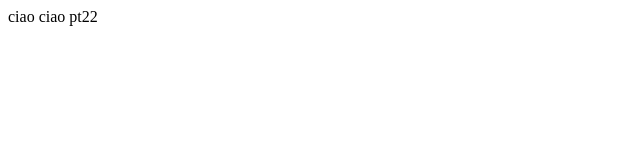
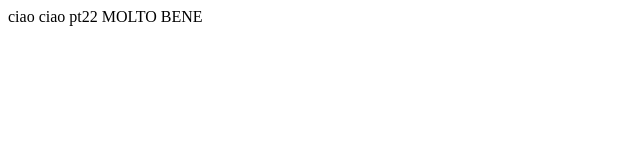
Before and after one commit to emilioff8822/prova-git, a plain HTML site: page index.html in a window 1280 px wide. Shown: the whole page, without its empty margins (0-640 px from the left). Drawn offline with Linux system fonts and the light colour scheme.

Commit message:
QUARTO COMMIT

```diff
--- a/index.html
+++ b/index.html
@@ -10,6 +10,7 @@
     ciao
     ciao
     pt22
+    MOLTO BENE
 
 </body>
 </html>
```
